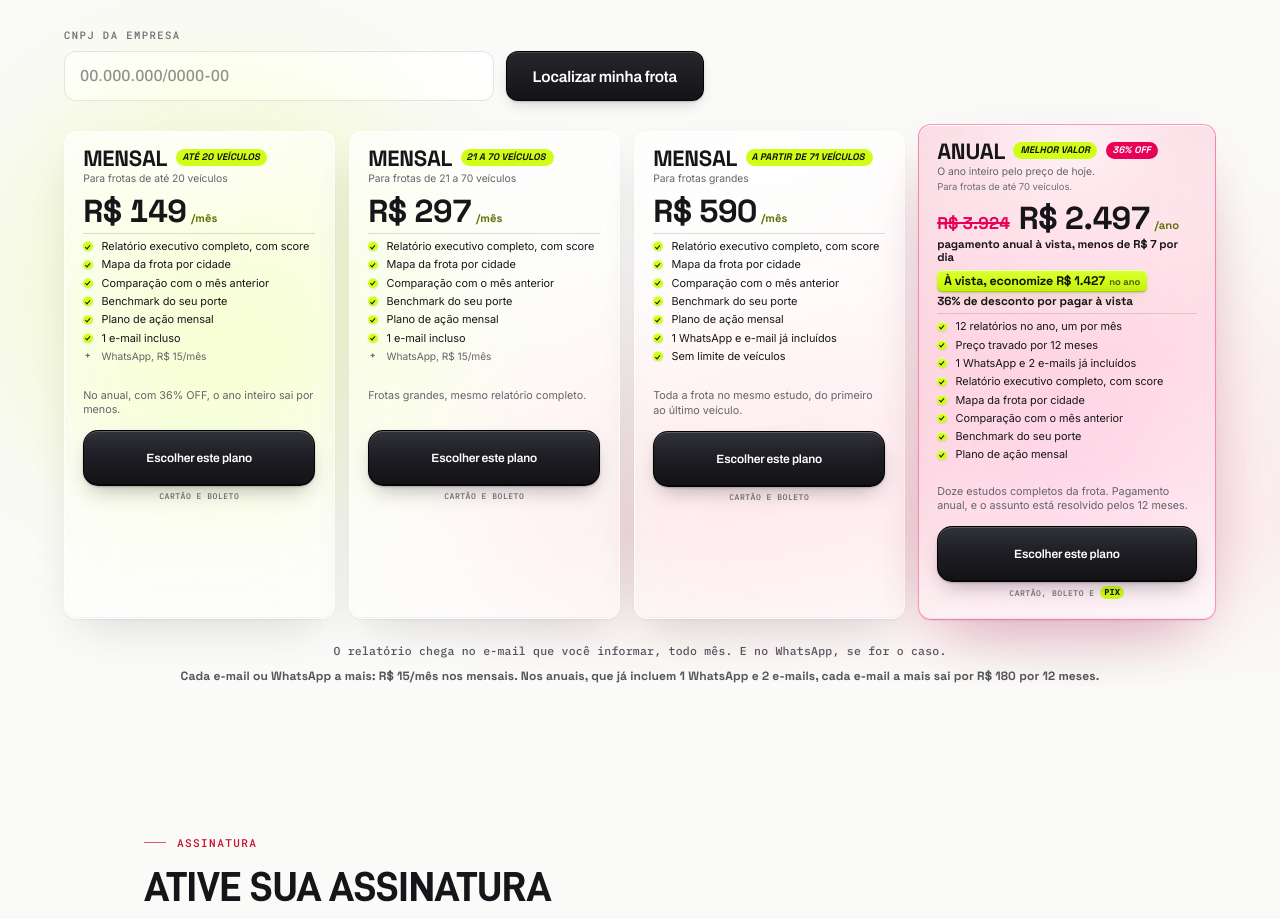
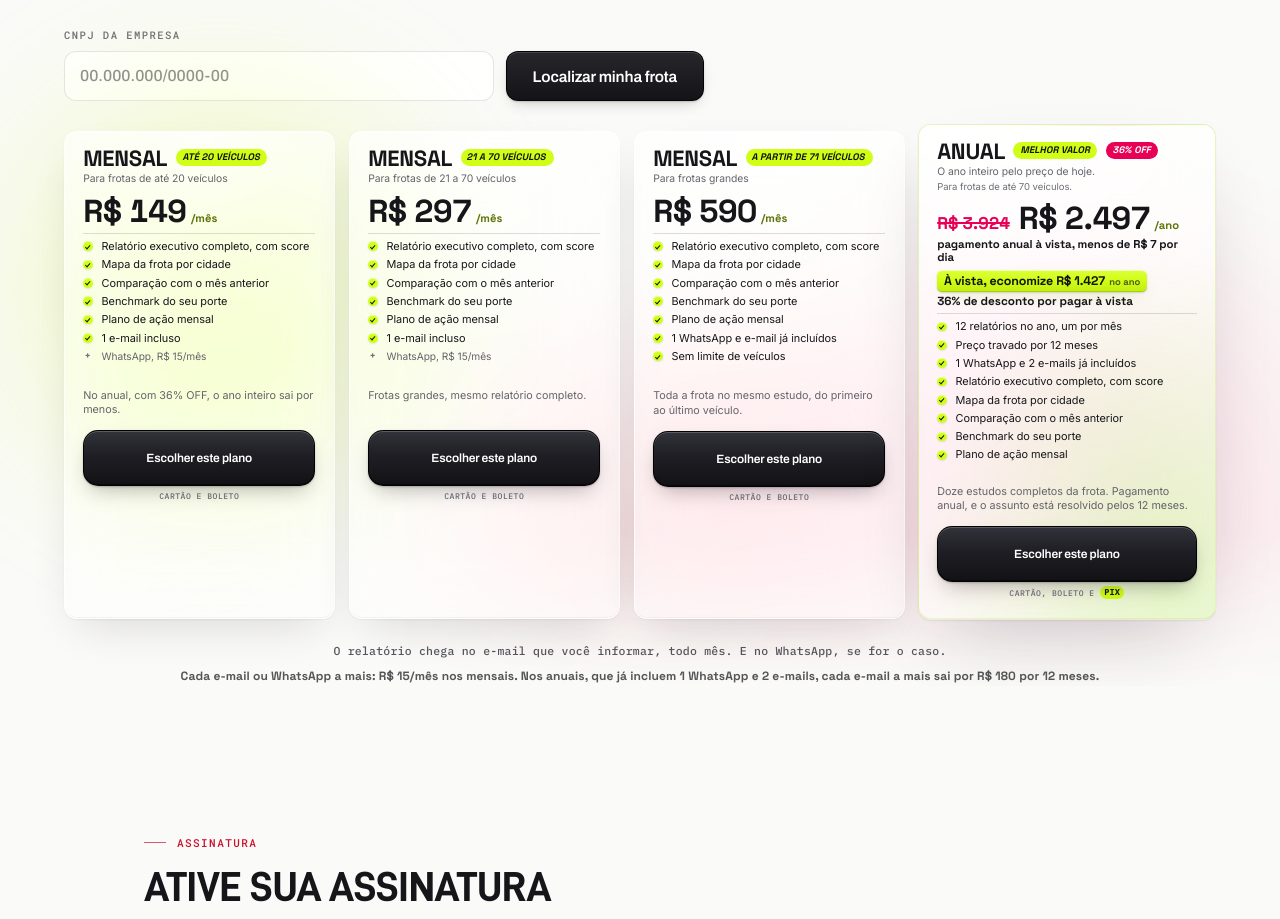
Before and after one commit to joaopedro01010/rastcar-inteligencia-preview, a plain HTML site: page dados/index.html in a window 1280 px wide. Shown: the part 7151-8070 px from the top of the page. Drawn offline with Linux system fonts and the light colour scheme.

Commit message:
Anual vira liquid glass de verdade: luz lime interna, borda discreta, sem placa rosa

```diff
--- a/dados/index.html
+++ b/dados/index.html
@@ -562,17 +562,22 @@ main section:empty{display:none}
 }
 .plan.sel{border-color:var(--crimson);box-shadow:0 0 0 1px var(--crimson), var(--sh-2)}
 .plan--ano{
-  /* na peca o anual e vinho · no claro vira tint quente do mesmo matiz,
-     com o rosa #FF005B assinando a borda. E ele que chama o olho. */
+  /* o anual e o vidro mais bem acabado da vitrine: mesmo corpo branco dos
+     irmaos, mas com a ILUMINACAO DENTRO do material (camadas de background,
+     recortadas pelo raio do card) · luz lime no canto baixo + clareira
+     especular no alto. Nada de orbe proprio vazando pra fora do cartao
+     (reprovado pelo Joao em 05/08), e nada de tint rosa no corpo (placa,
+     nao vidro · idem). Gradiente estatico, zero custo de performance. */
   background:
-    linear-gradient(168deg, rgba(255,0,91,.14) 0%, rgba(255,0,91,.06) 46%, rgba(255,255,255,.48) 100%);
-  border-color:rgba(255,0,91,.40);
+    radial-gradient(120% 92% at 84% 90%, rgba(142,240,32,.24), rgba(150,242,36,.08) 46%, rgba(150,242,36,0) 72%),
+    radial-gradient(70% 46% at 12% 4%, rgba(255,255,255,.60), rgba(255,255,255,0) 62%),
+    linear-gradient(168deg, rgba(255,255,255,.74) 0%, rgba(255,255,255,.52) 54%, rgba(255,255,255,.60) 100%);
+  border-color:rgba(199,229,102,.42);
   box-shadow:
     inset 0 1px 0 rgba(255,255,255,.95),
-    inset 0 -1px 0 rgba(90,10,40,.06),
+    inset 0 -1px 0 rgba(90,10,40,.05),
     0 1px 2px rgba(24,20,32,.07),
-    0 24px 60px -18px rgba(255,0,91,.20),
-    0 30px 70px -28px rgba(24,20,32,.20);
+    0 32px 76px -30px rgba(24,20,32,.24);
 }
 
 /* --- cabecalho do cartao --- */
```
